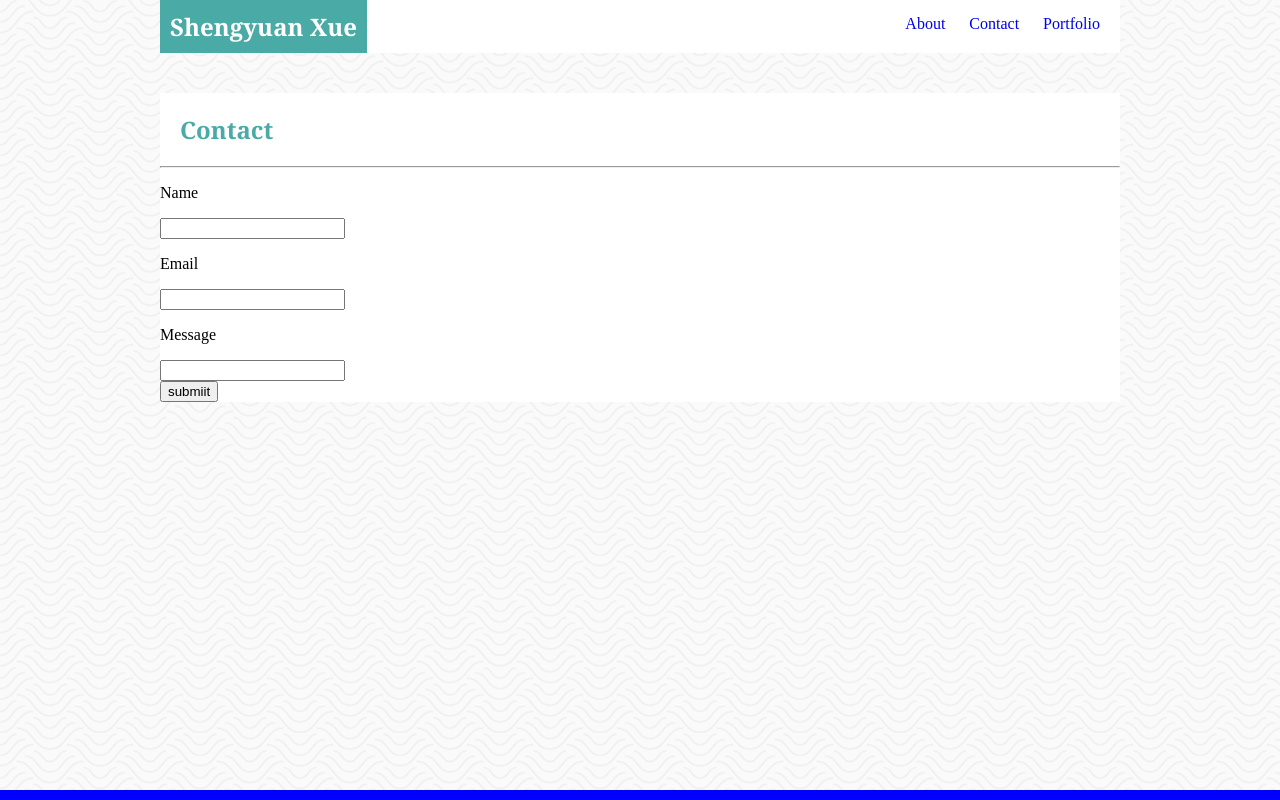
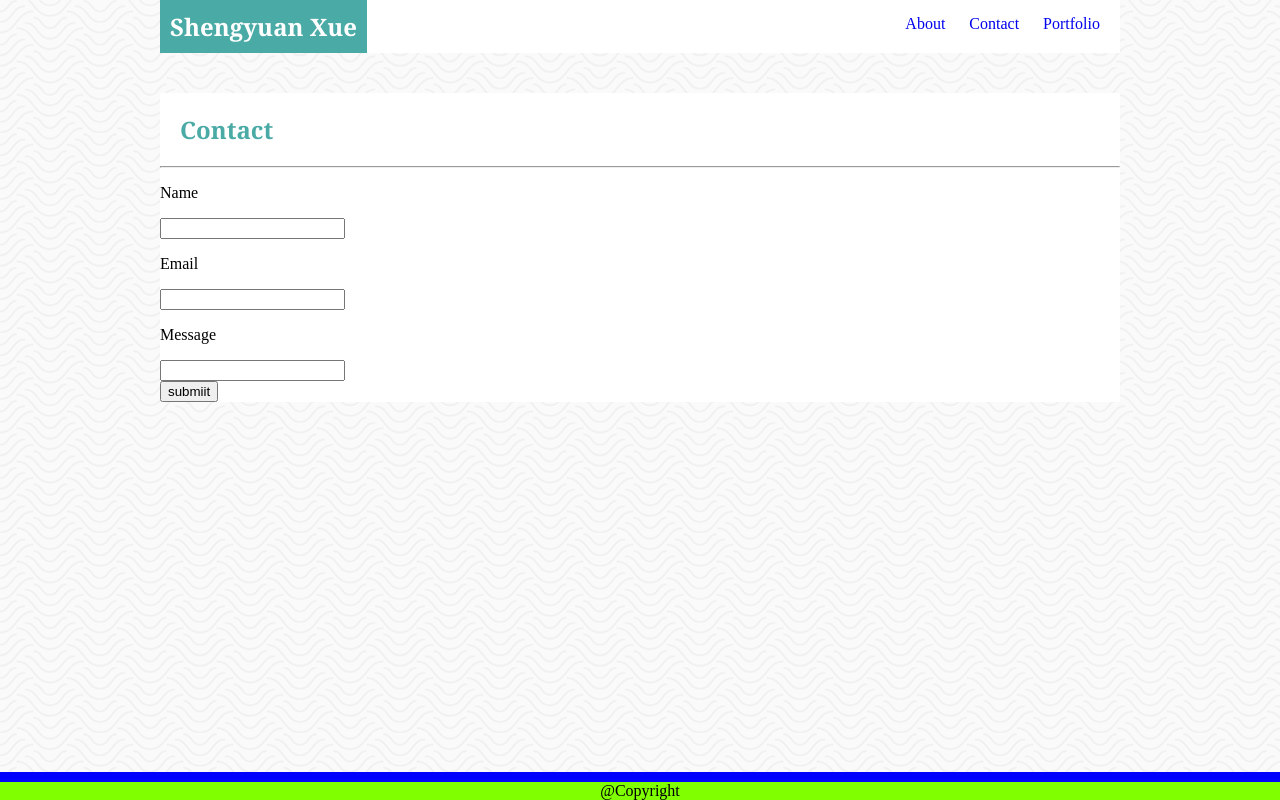
Before and after one commit to Nova-Xue/Basic-Portfolio, a plain HTML site: page contact.html in a window 1280 px wide. Drawn offline with Linux system fonts and the light colour scheme.

Commit message:
Copy footer to contact and portfolio

```diff
--- a/contact.html
+++ b/contact.html
@@ -35,6 +35,9 @@
         </section>
     </div>
     <footer>
+        <div class="footer">
+            @Copyright
+        </div>
     </footer>
 </body>
 
```
Also changed, not shown: portpolio.html (+3 -1 lines).
